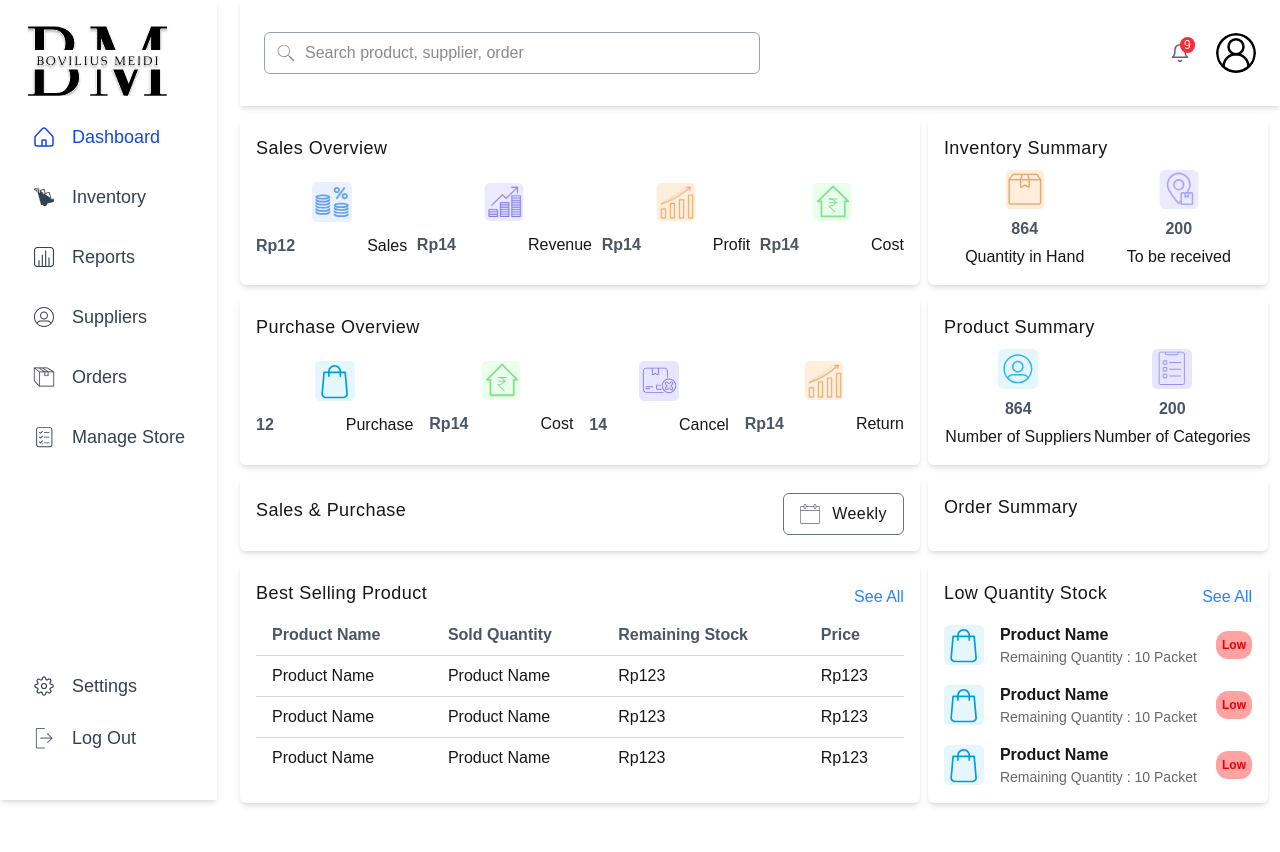
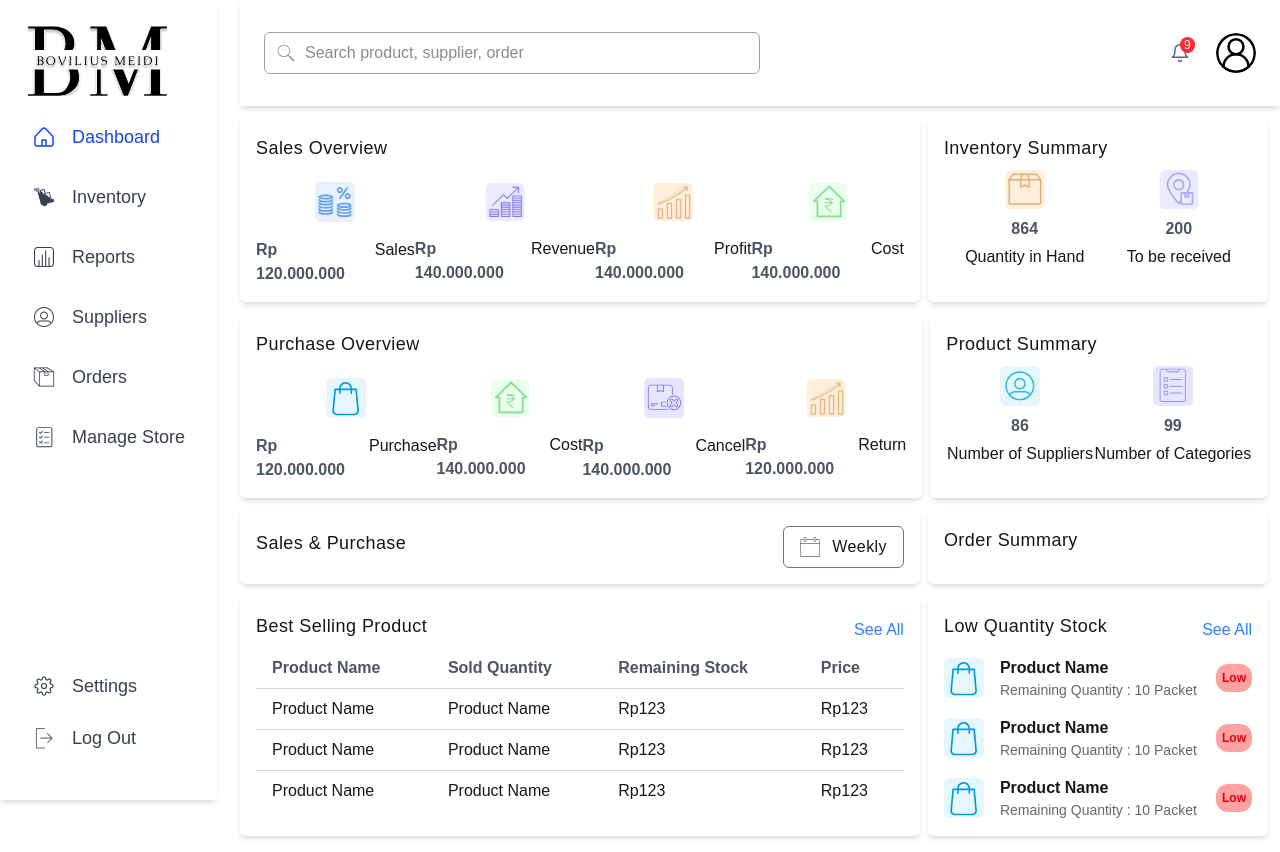
Before and after one commit to BoviliusMeidi/inventory-management, a Next.js app: page /dashboard in a window 1280 px wide. Before the commit the page ends 819 px from the top, so only its background shows below. Built offline with nearby package versions, Linux system fonts and the light colour scheme.

Commit message:
feat(page) : dashboard - style ui/ux

```diff
--- a/src/app/dashboard/page.tsx
+++ b/src/app/dashboard/page.tsx
@@ -6,7 +6,7 @@ export default function DashboardPage() {
     <Layout>
       <div className="flex flex-col gap-3 mr-3">
         <div className="flex flex-row gap-2">
-          {/* Sales Overview -- Block 1 */}
+          {/* Sales Overview */}
           <div className="bg-white shadow-md p-4 rounded-md w-2/3">
             <h1 className="text-lg pb-2 tracking-wide">Sales Overview</h1>
             <div className="flex flex-col mt-3">
@@ -14,33 +14,33 @@ export default function DashboardPage() {
                 {[
                   {
                     title: "Sales",
-                    price: "Rp12",
+                    price: "Rp 120.000.000",
                     icon: "/sales.svg",
                   },
                   {
                     title: "Revenue",
-                    price: "Rp14",
+                    price: "Rp 140.000.000",
                     icon: "/revenue.svg",
                   },
                   {
                     title: "Profit",
-                    price: "Rp14",
+                    price: "Rp 140.000.000",
                     icon: "/profit.svg",
                   },
                   {
                     title: "Cost",
-                    price: "Rp14",
+                    price: "Rp 140.000.000",
                     icon: "/cost.svg",
                   },
                 ].map((item, index) => (
-                  <div key={index} className="flex flex-col items-center gap-3">
+                  <div key={index} className="flex flex-col items-center gap-4">
                     <Image
                       src={item.icon}
                       width={40}
                       height={40}
                       alt={item.title}
                     />
-                    <div className="flex flex-row gap-18">
+                    <div className="flex flex-row gap-6">
                       <p className="font-semibold text-gray-600">
                         {item.price}
                       </p>
@@ -51,7 +51,7 @@ export default function DashboardPage() {
               </div>
             </div>
           </div>
-          {/* Inventory Summary -- Block 2 */}
+          {/* Inventory Summary */}
           <div className="bg-white shadow-md p-4 rounded-md w-1/3">
             <h1 className="text-lg pb-2 tracking-wide">Inventory Summary</h1>
             <div className="flex flex-col">
@@ -88,7 +88,7 @@ export default function DashboardPage() {
           </div>
         </div>
         <div className="flex flex-row gap-2">
-          {/* Purchase Overview -- Block 1 */}
+          {/* Purchase Overview */}
           <div className="bg-white shadow-md p-4 rounded-md w-2/3">
             <h1 className="text-lg pb-2 tracking-wide">Purchase Overview</h1>
             <div className="flex flex-col mt-3">
@@ -96,33 +96,33 @@ export default function DashboardPage() {
                 {[
                   {
                     title: "Purchase",
-                    price: "12",
+                    price: "Rp 120.000.000",
                     icon: "/purchase.svg",
                   },
                   {
                     title: "Cost",
-                    price: "Rp14",
+                    price: "Rp 140.000.000",
                     icon: "/cost.svg",
                   },
                   {
                     title: "Cancel",
-                    price: "14",
+                    price: "Rp 140.000.000",
                     icon: "/cancel.svg",
                   },
                   {
                     title: "Return",
-                    price: "Rp14",
+                    price: "Rp 120.000.000",
                     icon: "/profit.svg",
                   },
                 ].map((item, index) => (
-                  <div key={index} className="flex flex-col items-center gap-3">
+                  <div key={index} className="flex flex-col items-center gap-4">
                     <Image
                       src={item.icon}
                       width={40}
                       height={40}
                       alt={item.title}
                     />
-                    <div className="flex flex-row gap-18">
+                    <div className="flex flex-row gap-6">
                       <p className="font-semibold text-gray-600">
                         {item.price}
                       </p>
@@ -133,7 +133,7 @@ export default function DashboardPage() {
               </div>
             </div>
           </div>
-          {/* Product Summary -- Block 2 */}
+          {/* Product Summary */}
           <div className="bg-white shadow-md p-4 rounded-md w-1/3">
             <h1 className="text-lg pb-2 tracking-wide">Product Summary</h1>
             <div className="flex flex-col">
@@ -141,12 +141,12 @@ export default function DashboardPage() {
                 {[
                   {
                     title: "Number of Suppliers",
-                    price: "864",
+                    price: "86",
                     icon: "/suppliers.svg",
                   },
                   {
                     title: "Number of Categories",
-                    price: "200",
+                    price: "99",
                     icon: "/categories.svg",
                   },
                 ].map((item, index) => (
@@ -171,7 +171,7 @@ export default function DashboardPage() {
         </div>
         <div className="flex flex-row gap-2">
           <div className="bg-white shadow-md p-4 rounded-md w-2/3">
-            {/* Sales & Purchase -- Block 1 */}
+            {/* Sales & Purchase */}
             <div className="flex flex-row justify-between items-center gap-3">
               <h1 className="text-lg pb-2 tracking-wide">Sales & Purchase</h1>
               {/* Button -- Weekly */}
@@ -211,7 +211,7 @@ export default function DashboardPage() {
             </div>
           </div>
           <div className="bg-white shadow-md p-4 rounded-md w-1/3">
-            {/* Order Summary -- Block 2 */}
+            {/* Order Summary */}
             <div className="flex flex-row justify-between items-center gap-3">
               <h1 className="text-lg pb-2 tracking-wide">Order Summary</h1>
             </div>
```
